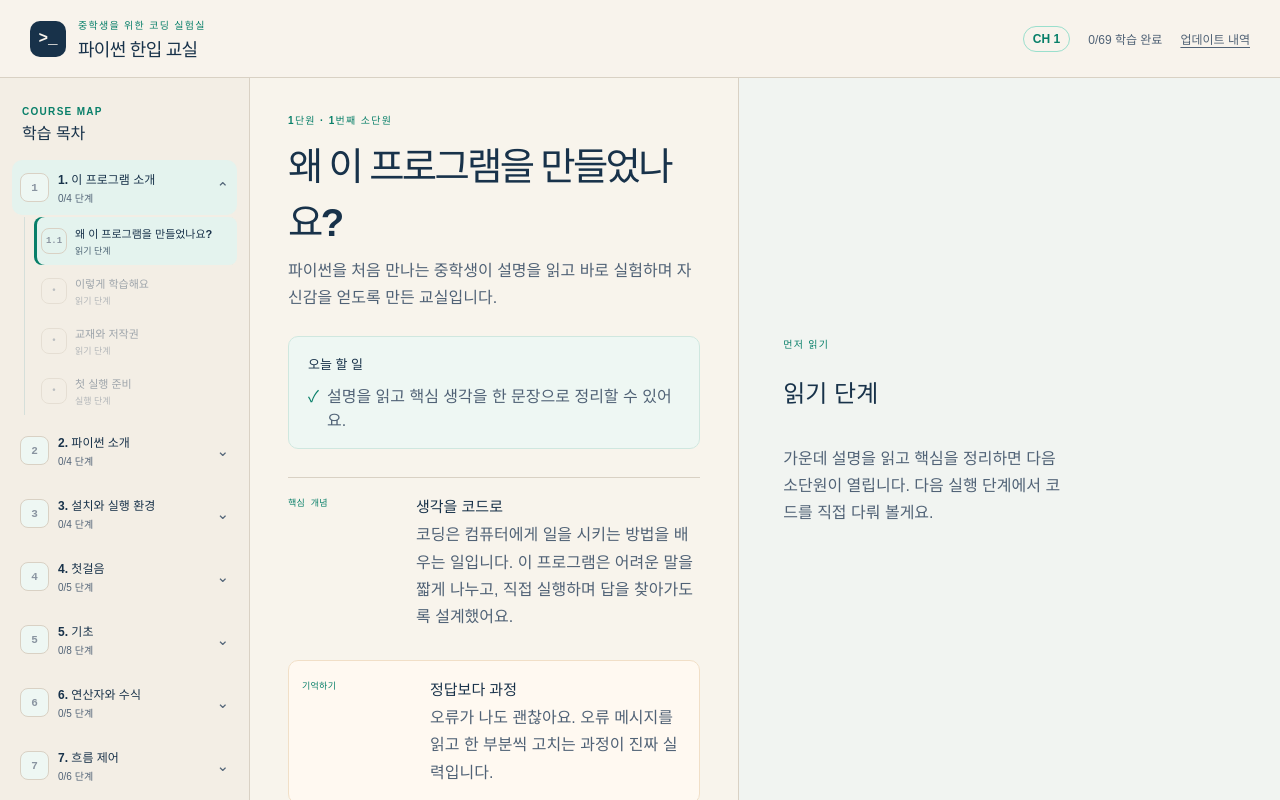
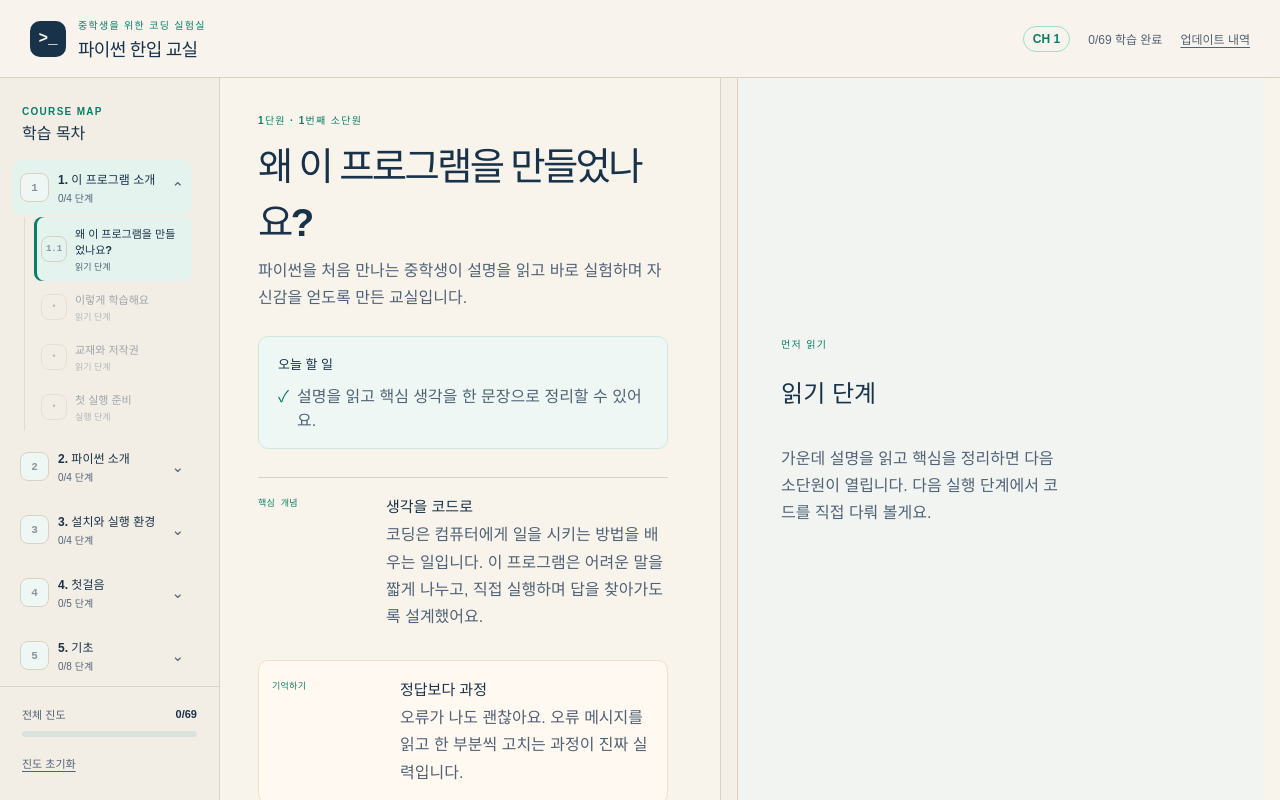
Before and after one commit to WBmaker2/python-bite-class, a React (Vite) app: page / in a window 1280 px wide. Shown: the top 800 px of the page. Built offline with nearby package versions, Linux system fonts and the light colour scheme.

Commit message:
feat: add resizable lesson workspace

```diff
--- a/src/content/updateHistory.ts
+++ b/src/content/updateHistory.ts
@@ -1,4 +1,6 @@
 export const updates = [
+  { date: '2026. 09. 04', label: '설명·실습 패널 가로 조절', detail: '데스크톱에서 목차 폭을 220px로 줄이고, 설명과 코드 실습 사이 경계선을 드래그하거나 키보드로 조절할 수 있게 했어요.' },
+  { date: '2026. 09. 04', label: '패널 높이와 내부 스크롤 개선', detail: '데스크톱에서 실습창 높이를 기준으로 목차와 설명만 내부 스크롤하도록 고정하고, 좁은 화면의 기존 세로·탭 읽기 흐름은 그대로 보존했어요.' },
   { date: '2026. 09. 03', label: '기초 문법 토큰 안내 보강', detail: '변수·할당, 리스트·for 반복, 조건·참거짓, 비교 기호, -=와 pi 원주율을 최초 등장 예제와 용어집에 연결했어요.' },
   { date: '2026. 09. 03', label: '자료형·표현식 설명 보강', detail: 'type(...).__name__, float, bool, tuple, *numbers, **, 리스트 컴프리헨션과 조건식 흐름을 최초 등장 예제와 용어집에 연결했어요.' },
   { date: '2026. 09. 03', label: '코드 토큰 설명 보강', detail: '9.2 round()와 전 단원의 len(), sum(), int(), items(), add(), stock.get()을 쉬운 예제와 용어집으로 설명하고, 첫 등장 설명 회귀 테스트를 추가했어요.' },
--- a/src/features/learn/LessonWorkspace.tsx
+++ b/src/features/learn/LessonWorkspace.tsx
@@ -1,4 +1,4 @@
-import { useEffect, useState } from 'react';
+import { useEffect, useRef, useState, type CSSProperties, type KeyboardEvent, type PointerEvent as ReactPointerEvent } from 'react';
 import type { Lesson } from '../../content/types';
 import { LessonContent } from './LessonContent';
 import { PlaygroundPanel } from '../playground/PlaygroundPanel';
@@ -8,10 +8,78 @@ interface Props { lesson: Lesson; index: number; total: number; completed: boole
 export function LessonWorkspace({ lesson, index, total, completed, savedCode, onCodeChange, onComplete, onNavigate }: Props) {
   const [mobileTab, setMobileTab] = useState<'lesson' | 'playground'>('lesson');
   const [practiceComplete, setPracticeComplete] = useState(lesson.completion === 'read');
+  const [lessonRatio, setLessonRatio] = useState(48);
+  const [isResizing, setIsResizing] = useState(false);
+  const workspaceRef = useRef<HTMLElement>(null);
+  const resizingRef = useRef(false);
   const hasPlayground = lesson.completion !== 'read';
   useEffect(() => { setMobileTab('lesson'); setPracticeComplete(lesson.completion === 'read'); }, [lesson.id, lesson.completion]);
+  useEffect(() => () => { document.body.classList.remove('is-workspace-resizing'); }, []);
   const previous = () => onNavigate(index - 1); const next = () => onNavigate(index + 1);
   const canComplete = completed || practiceComplete;
   const hasNext = index < total - 1 && completed;
-  return <main className="workspace">{hasPlayground && <div className="mobile-tabs" role="tablist"><button className={mobileTab === 'lesson' ? 'active' : ''} onClick={() => setMobileTab('lesson')} role="tab" aria-selected={mobileTab === 'lesson'}>학습 내용</button><button className={mobileTab === 'playground' ? 'active' : ''} onClick={() => setMobileTab('playground')} role="tab" aria-selected={mobileTab === 'playground'}>코드 실습</button></div>}<div className={`lesson-pane ${mobileTab === 'lesson' ? 'mobile-visible' : ''}`}><LessonContent lesson={lesson} completed={completed} canComplete={canComplete} onComplete={onComplete} onPrevious={previous} onNext={next} hasPrevious={index > 0} hasNext={hasNext} /></div><div className={`playground-pane ${mobileTab === 'playground' ? 'mobile-visible' : ''}`}><PlaygroundPanel lesson={lesson} savedCode={savedCode} onCodeChange={onCodeChange} onPracticeComplete={setPracticeComplete} /></div></main>;
+  const clampRatio = (value: number) => Math.min(70, Math.max(30, value));
+  const stopResizing = (event?: ReactPointerEvent<HTMLDivElement>) => {
+    if (event && typeof event.currentTarget.hasPointerCapture === 'function' && event.currentTarget.hasPointerCapture(event.pointerId)) event.currentTarget.releasePointerCapture(event.pointerId);
+    resizingRef.current = false;
+    setIsResizing(false);
+    document.body.classList.remove('is-workspace-resizing');
+  };
+  const handlePointerDown = (event: ReactPointerEvent<HTMLDivElement>) => {
+    event.preventDefault();
+    if (typeof event.currentTarget.setPointerCapture === 'function') event.currentTarget.setPointerCapture(event.pointerId);
+    resizingRef.current = true;
+    setIsResizing(true);
+    document.body.classList.add('is-workspace-resizing');
+  };
+  const handlePointerMove = (event: ReactPointerEvent<HTMLDivElement>) => {
+    if (!resizingRef.current || !workspaceRef.current) return;
+    const workspaceRect = workspaceRef.current.getBoundingClientRect();
+    const separatorWidth = event.currentTarget.getBoundingClientRect().width || 16;
+    const availableWidth = Math.max(1, workspaceRect.width - separatorWidth);
+    const pointerOffset = event.clientX - workspaceRect.left - separatorWidth / 2;
+    setLessonRatio(clampRatio((pointerOffset / availableWidth) * 100));
+  };
+  const handleKeyDown = (event: KeyboardEvent<HTMLDivElement>) => {
+    const step = event.key === 'ArrowLeft' ? -4 : event.key === 'ArrowRight' ? 4 : 0;
+    if (event.key === 'Home') {
+      event.preventDefault();
+      setLessonRatio(30);
+    } else if (event.key === 'End') {
+      event.preventDefault();
+      setLessonRatio(70);
+    } else if (step) {
+      event.preventDefault();
+      setLessonRatio((value) => clampRatio(value + step));
+    }
+  };
+  const workspaceStyle = {
+    '--lesson-width': `${lessonRatio}fr`,
+    '--practice-width': `${100 - lessonRatio}fr`,
+  } as CSSProperties;
+  return <main ref={workspaceRef} className={`workspace ${isResizing ? 'is-resizing' : ''}`} style={workspaceStyle}>
+    {hasPlayground && <div className="mobile-tabs" role="tablist"><button className={mobileTab === 'lesson' ? 'active' : ''} onClick={() => setMobileTab('lesson')} role="tab" aria-selected={mobileTab === 'lesson'}>학습 내용</button><button className={mobileTab === 'playground' ? 'active' : ''} onClick={() => setMobileTab('playground')} role="tab" aria-selected={mobileTab === 'playground'}>코드 실습</button></div>}
+    <div id="lesson-pane" className={`lesson-pane ${mobileTab === 'lesson' ? 'mobile-visible' : ''}`}><LessonContent lesson={lesson} completed={completed} canComplete={canComplete} onComplete={onComplete} onPrevious={previous} onNext={next} hasPrevious={index > 0} hasNext={hasNext} /></div>
+    <div
+      className="workspace-separator"
+      role="separator"
+      aria-label="설명과 코드 실습 너비 조절"
+      aria-orientation="vertical"
+      aria-valuemin={30}
+      aria-valuemax={70}
+      aria-valuenow={lessonRatio}
+      aria-valuetext={`설명 ${lessonRatio}%, 코드 실습 ${100 - lessonRatio}%`}
+      aria-controls="lesson-pane playground-pane"
+      tabIndex={0}
+      onKeyDown={handleKeyDown}
+      onPointerDown={handlePointerDown}
+      onPointerMove={handlePointerMove}
+      onPointerUp={stopResizing}
+      onPointerCancel={stopResizing}
+      onLostPointerCapture={stopResizing}
+    >
+      <span aria-hidden="true">↔</span>
+    </div>
+    <div id="playground-pane" className={`playground-pane ${mobileTab === 'playground' ? 'mobile-visible' : ''}`}><PlaygroundPanel lesson={lesson} savedCode={savedCode} onCodeChange={onCodeChange} onPracticeComplete={setPracticeComplete} /></div>
+  </main>;
 }
--- a/src/styles/layout.css
+++ b/src/styles/layout.css
@@ -9,7 +9,7 @@
 .header-status { gap: 18px; color: var(--ink-soft); font-size: 12px; }
 .chapter-badge { padding: 5px 9px; color: var(--mint-deep); border: 1px solid #9adfcd; border-radius: 100px; font-weight: 800; }
 .text-button, .reset-link, .privacy-note button { padding: 5px 0; color: var(--ink-soft); border: 0; background: transparent; font-size: 12px; text-decoration: underline; text-underline-offset: 3px; }
-.main-grid { flex: 1; display: grid; grid-template-columns: 250px minmax(420px, 1fr); min-height: calc(100vh - 78px); }
+.main-grid { flex: 1; display: grid; grid-template-columns: 220px minmax(420px, 1fr); min-height: calc(100vh - 78px); }
 .chapter-nav { display: flex; flex-direction: column; border-right: 1px solid var(--line); background: #f3eee5; }
 .nav-heading { justify-content: space-between; padding: 28px 22px 16px; }
 .nav-heading h2 { font-size: 16px; }
@@ -41,7 +41,27 @@
 .progress-label { justify-content: space-between; margin-bottom: 9px; color: var(--ink-soft); font-size: 11px; }.progress-label strong { color: var(--ink); }
 .progress-track { height: 6px; overflow: hidden; background: #d9e2dd; border-radius: 10px; }.progress-track span { display: block; width: 100%; height: 100%; transform-origin: left center; background: var(--mint); border-radius: inherit; transition: transform .3s ease; }
 .reset-link { margin-top: 13px; font-size: 11px; }
-.workspace { min-width: 0; display: grid; grid-template-columns: minmax(0, .95fr) minmax(0, 1.05fr); }
-.lesson-pane, .playground-pane { min-width: 0; overflow: auto; height: calc(100vh - 78px); }.lesson-pane { border-right: 1px solid var(--line); }.lesson-content { max-width: 760px; margin: 0 auto; padding: 32px 38px 42px; }
+.workspace { min-width: 0; display: grid; grid-template-columns: minmax(0, var(--lesson-width, 48fr)) 16px minmax(0, var(--practice-width, 52fr)); }
+.lesson-pane, .playground-pane { min-width: 0; overflow: auto; height: calc(100vh - 78px); }.lesson-pane { border-right: 0; }.lesson-content { max-width: 760px; margin: 0 auto; padding: 32px 38px 42px; }
+.workspace-separator { position: relative; z-index: 2; display: grid; place-items: center; min-width: 16px; margin: 0 -1px; border: 0; border-left: 1px solid var(--line); border-right: 1px solid var(--line); background: rgba(243,238,229,.72); color: var(--mint-deep); cursor: col-resize; touch-action: none; user-select: none; }
+.workspace-separator::before { position: absolute; inset: 0 5px; content: ''; border-radius: 8px; background: rgba(89,213,178,.16); opacity: 0; transition: opacity .15s ease; }
+.workspace-separator span { position: relative; z-index: 1; font-size: 17px; line-height: 1; opacity: 0; pointer-events: none; }
+.workspace-separator:hover::before, .workspace-separator:focus-visible::before, .workspace-separator:active::before, .workspace.is-resizing .workspace-separator::before { opacity: 1; }
+.workspace-separator:hover span, .workspace-separator:focus-visible span, .workspace-separator:active span, .workspace.is-resizing .workspace-separator span { opacity: 1; }
+.workspace-separator:focus-visible { outline: 2px solid var(--mint-deep); outline-offset: -2px; }
 .playground-panel { display: flex; flex-direction: column; height: 100%; padding: 26px 26px 14px; background: #f1f4f1; }.playground-toolbar { justify-content: space-between; gap: 14px; margin-bottom: 18px; }.playground-toolbar h2 { font-size: 17px; }.toolbar-actions { display: flex; gap: 7px; }.editor-wrap { min-height: 260px; flex: 1 1 55%; overflow: hidden; border: 1px solid #293c4e; border-radius: var(--radius) var(--radius) 0 0; background: var(--code); }.console-wrap { min-height: 190px; flex: 1 1 45%; overflow: hidden; border: 1px solid var(--line); border-top: 0; border-radius: 0 0 var(--radius) var(--radius); }.code-editor, .code-editor .cm-editor { height: 100%; }.code-editor .cm-scroller { overflow: auto; }.cm-editor { font-size: 13px; }.cm-editor .cm-gutters { background: #172638; color: #6d8294; border: 0; }.cm-editor .cm-activeLine, .cm-editor .cm-activeLineGutter { background: rgba(89, 213, 178, .08); }.cm-editor .cm-content { padding: 16px 0; }.cm-editor .cm-line { padding-left: 8px; }
 .mobile-tabs { display: none; }
+
+@media (min-width: 901px) {
+  html, body, #root { height: 100%; overflow: hidden; }
+  .app-shell { height: 100vh; min-height: 0; overflow: hidden; }
+  .app-header { flex: 0 0 78px; min-height: 0; }
+  .main-grid { flex: 1 1 auto; grid-template-rows: minmax(0, 1fr); height: calc(100vh - 78px); min-height: 0; overflow: hidden; }
+  .chapter-nav { min-height: 0; }
+  .chapter-nav nav { flex: 1 1 auto; min-height: 0; overflow-y: auto; overscroll-behavior: contain; scrollbar-gutter: stable; }
+  .progress-footer { flex: 0 0 auto; }
+  .workspace { grid-template-rows: minmax(0, 1fr); height: 100%; min-height: 0; overflow: hidden; }
+  .lesson-pane, .playground-pane { height: auto; min-height: 0; overflow-y: auto; overflow-x: hidden; overscroll-behavior: contain; scrollbar-gutter: stable; }
+  .playground-panel { min-height: 0; box-sizing: border-box; }
+  .editor-wrap, .console-wrap { min-height: 0; }
+}
```
Also changed, not shown: src/styles/responsive.css (+58 -3 lines), 1 other file (tests, documents, lock files or other folders).
